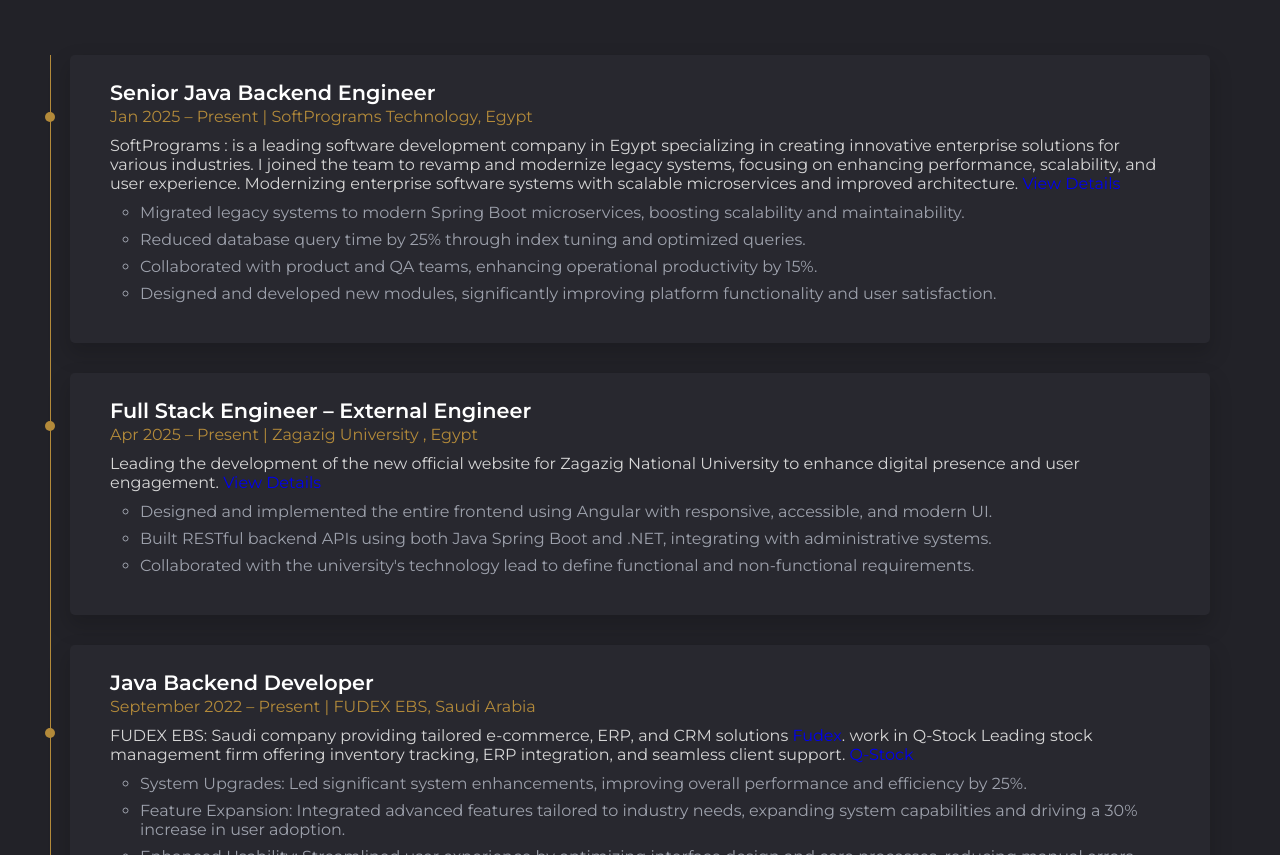
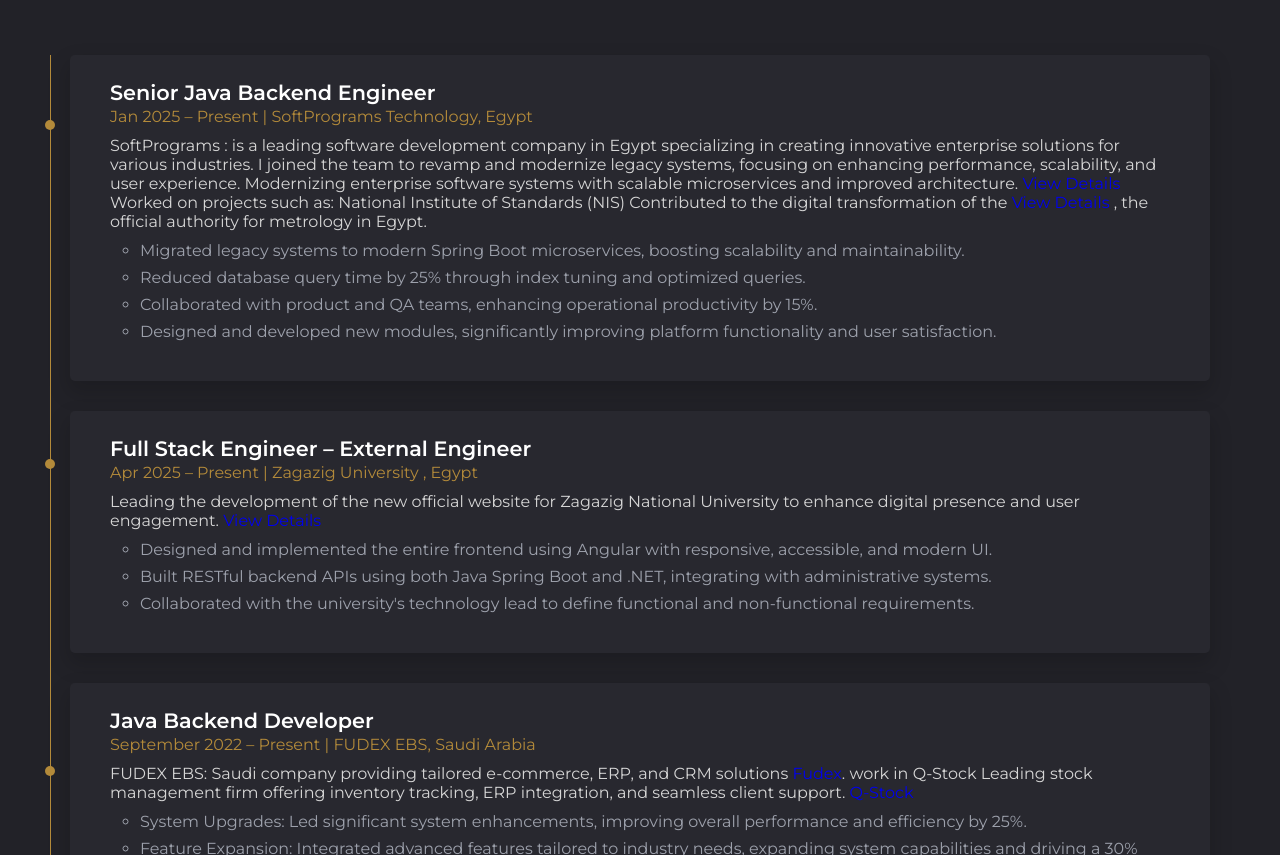
Before and after one commit to AkramKasem/My-Portfolio, a plain HTML site: page index.html in a window 1280 px wide. Shown: the part 3000-3855 px from the top of the page. Drawn offline with nearby package versions, Linux system fonts and the light colour scheme.

Commit message:
Update CV and portfolio details to enhance clarity and accuracy of professional experience

```diff
--- a/index.html
+++ b/index.html
@@ -177,7 +177,13 @@
                         industries. I joined the team to revamp and modernize legacy systems, focusing on enhancing
                         performance, scalability, and user
                         experience. Modernizing enterprise software systems with scalable microservices and improved
-                        architecture.  <a href="https://softprograms-eg.com/" target="_blank">View Details</a></p>
+                        architecture. <a href="https://softprograms-eg.com/" target="_blank">View Details</a>
+                        Worked on projects such as: National Institute of Standards (NIS) Contributed to the digital
+                        transformation of the <a href="https://nis.sci.eg" target="_blank">View Details</a> , the
+                        official authority for
+                        metrology in Egypt.
+
+                    </p>
                     <ul class="experience-desc-list">
                         <li>Migrated legacy systems to modern Spring Boot microservices, boosting scalability and
                             maintainability. </li>
```
Also changed, not shown: 1 other file.
